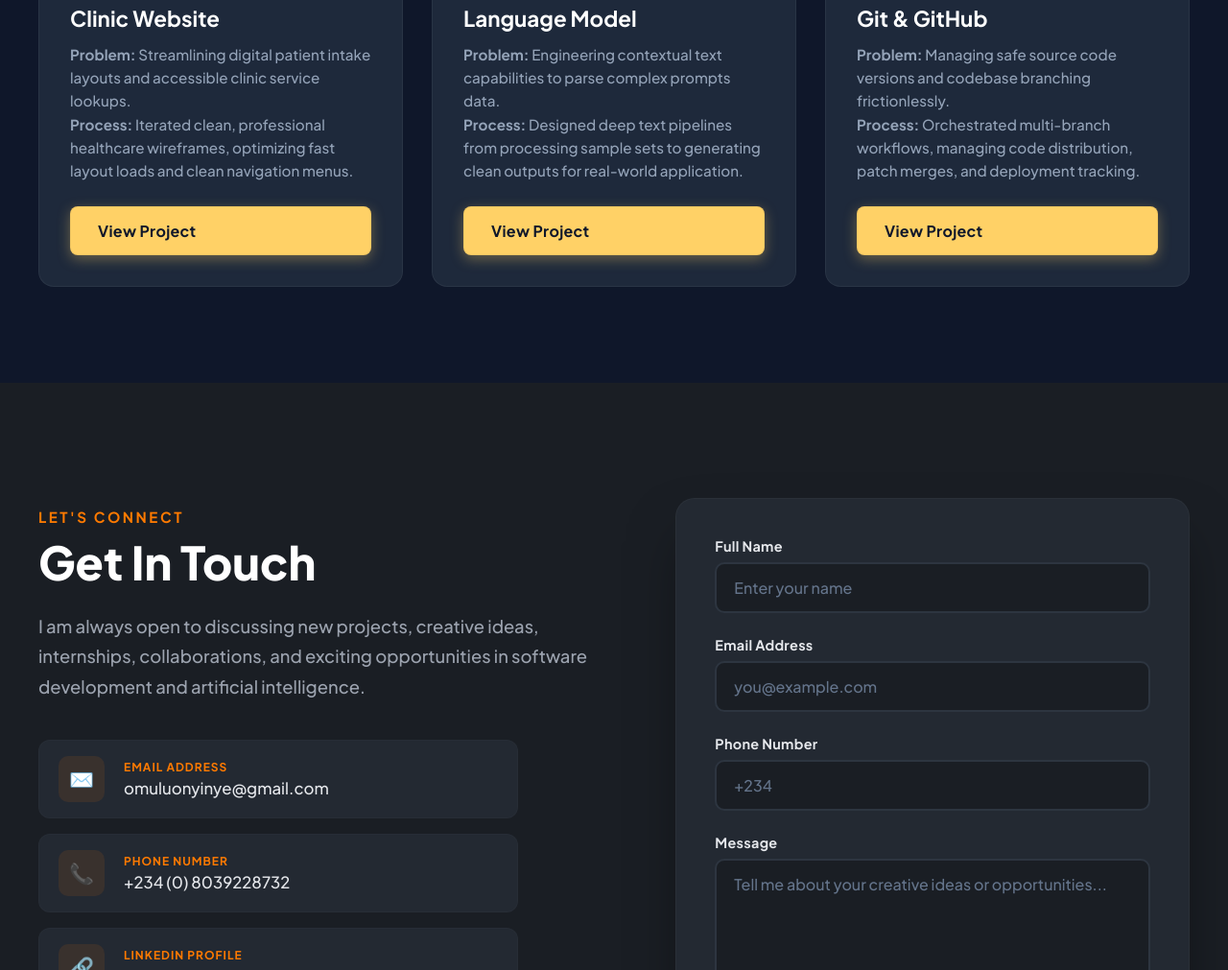
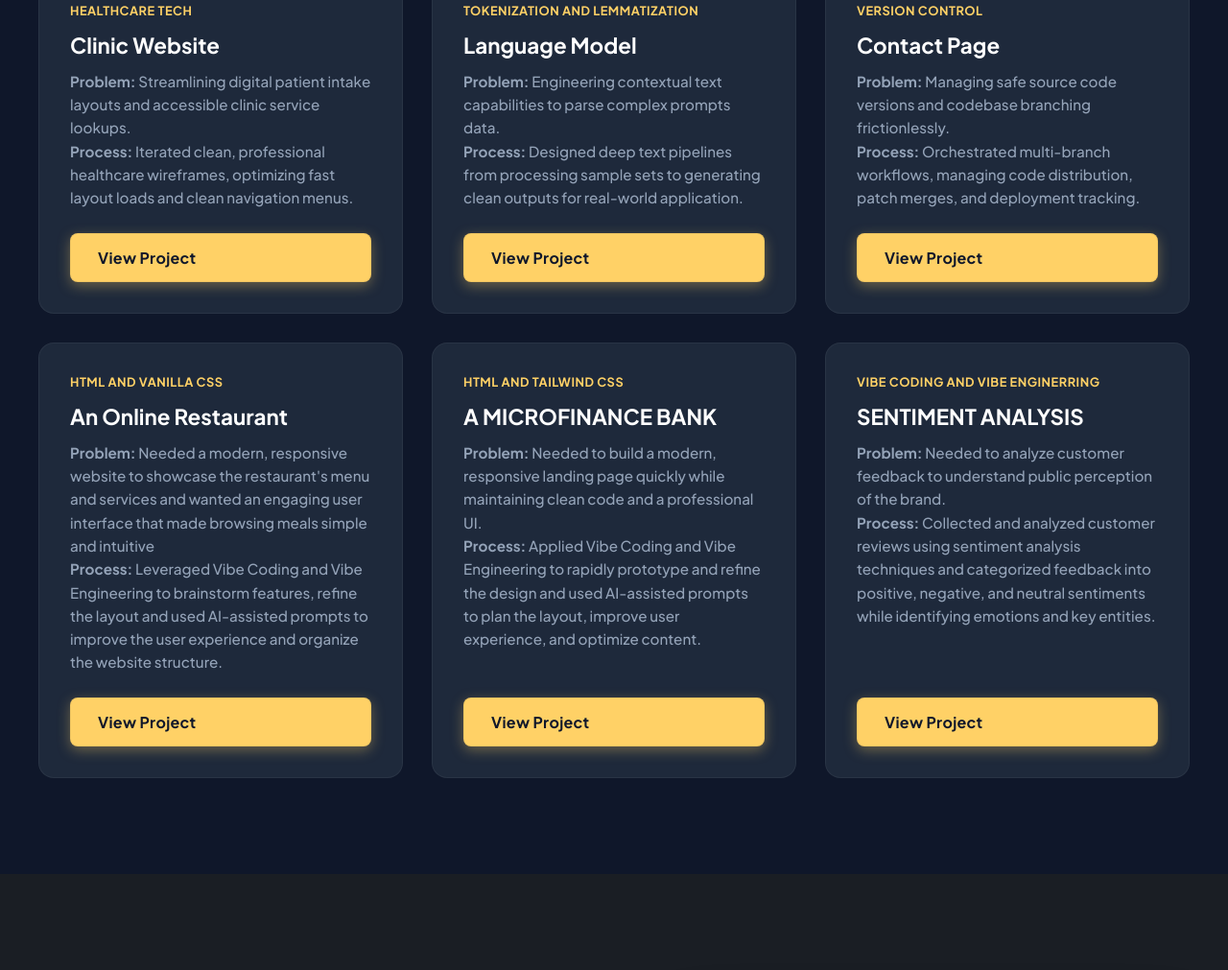
Before and after one commit to Juliet-Aneke/my-ai-portfolio, a plain HTML site: page index.html in a window 1280 px wide. Shown: the part 2387-3398 px from the top of the page at 96% size. Drawn offline with Linux system fonts and the light colour scheme.

Commit message:
add live urls to project links

```diff
--- a/index.html
+++ b/index.html
@@ -121,7 +121,7 @@
                         <p><strong>Problem:</strong> Creating an initial web presence to structurally outline my skills.<br>
                         <strong>Process:</strong> Structured a semantic webpage, organizing sections logically from layout architecture to final data deployment.</p>
                     </div>
-                    <a href="https://www.github.com/Juliet-Aneke/personal-project-html.git" target="_blank" rel="noopener noreferrer">View Projects</a>
+                    <a href="https://juliet-aneke.github.io/personal-project-html/" target="_blank" rel="noopener noreferrer">View Projects</a>
                 </div>
 
                 <div class="project-card">
@@ -131,7 +131,7 @@
                         <p><strong>Problem:</strong> Injecting unique visual identity and styling rules into a standard skeleton.<br>
                         <strong>Process:</strong> Designed custom typography layouts and animations, styling custom components to scale fluently across devices.</p>
                     </div>
-                    <a href="https://github.com/Juliet-Aneke/css-personal-project.git" target="_blank" rel="noopener noreferrer">View Projects</a>
+                    <a href="https://juliet-aneke.github.io/css-personal-project/" target="_blank" rel="noopener noreferrer">View Projects</a>
                 </div>
 
                 <div class="project-card">
@@ -141,13 +141,13 @@
                         <p><strong>Problem:</strong> Scaling modern UI designs rapidly with utility-first framework architectures.<br>
                         <strong>Process:</strong> Prototyped wireframes into modular, lightweight components using inline responsive flexboxes and grid utilities.</p>
                     </div>
-                    <a href="https://github.com/Juliet-Aneke/my-tailwind-project.git" target="_blank" rel="noopener noreferrer">View Project</a>
+                    <a href="https://juliet-aneke.github.io/my-tailwind-project/" target="_blank" rel="noopener noreferrer">View Project</a>
                 </div>
 
                 <div class="project-card">
                     <div class="project-content">
                         <div class="project-tag">UI/UX &amp; Styling</div>
-                        <h3>Italian Restaurant Site</h3>
+                        <h3>Italian Restaurant Site - Group project</h3>
                         <p><strong>Problem:</strong> Driving customer engagement with an immersive, localized hospitality landing page.<br>
                         <strong>Process:</strong> Storyboarded an appetizing visual theme, building menus and media elements with responsive media queries.</p>
                     </div>
@@ -161,7 +161,7 @@
                         <p><strong>Problem:</strong> Conveying corporate credibility and high-trust B2B services visually.<br>
                         <strong>Process:</strong> Translated strict corporate layout blueprints into clean code, delivering interactive, crisp landing templates.</p>
                     </div>
-                    <a href="https://github.com/Juliet-Aneke/philips.git" target="_blank" rel="noopener noreferrer">View Project</a>
+                    <a href="https://juliet-aneke.github.io/philips/" target="_blank" rel="noopener noreferrer">View Project</a>
                 </div>
 
                 <div class="project-card">
@@ -171,7 +171,7 @@
                         <p><strong>Problem:</strong> Solving friction-free transactions and catalog browsing layouts online.<br>
                         <strong>Process:</strong> Mapped complete checkout flows, coding responsive product card boxes, search sidebars, and fluid cart interfaces.</p>
                     </div>
-                    <a href="https://github.com/Juliet-Aneke/vibe-assignment.git" target="_blank" rel="noopener noreferrer">View Project</a>
+                    <a href="https://juliet-aneke.github.io/vibe-assignment/" target="_blank" rel="noopener noreferrer">View Project</a>
                 </div>
 
                 <div class="project-card">
@@ -181,7 +181,7 @@
                         <p><strong>Problem:</strong> Streamlining digital patient intake layouts and accessible clinic service lookups.<br>
                         <strong>Process:</strong> Iterated clean, professional healthcare wireframes, optimizing fast layout loads and clean navigation menus.</p>
                     </div>
-                    <a href="https://github.com/Juliet-Aneke/group-project.git" target="_blank" rel="noopener noreferrer">View Project</a>
+                    <a href="https://juliet-aneke.github.io/group-project/" target="_blank" rel="noopener noreferrer">View Project</a>
                 </div>
 
                 <div class="project-card">
@@ -197,11 +197,42 @@
                 <div class="project-card">
                     <div class="project-content">
                         <div class="project-tag">VERSION CONTROL</div>
-                        <h3>Git &amp; GitHub</h3>
+                        <h3>Contact Page</h3>
                         <p><strong>Problem:</strong> Managing safe source code versions and codebase branching frictionlessly.<br>
                         <strong>Process:</strong> Orchestrated multi-branch workflows, managing code distribution, patch merges, and deployment tracking.</p>
                     </div>
                     <a href="https://github.com/Juliet-Aneke/contact-page.git" target="_blank" rel="noopener noreferrer">View Project</a>
+                </div>
+
+                <div class="project-card">
+                    <div class="project-content">
+                        <div class="project-tag">HTML AND VANILLA CSS</div>
+                        <h3>An Online Restaurant</h3>
+                        <p><strong>Problem:</strong> Needed a modern, responsive website to showcase the restaurant's menu and services and wanted an engaging user interface that made browsing meals simple and intuitive<br>
+                        <strong>Process:</strong> Leveraged Vibe Coding and Vibe Engineering to brainstorm features, refine the layout and used AI-assisted prompts to improve the user experience and organize the website structure.</p>
+                    </div>
+                    <a href=" https://juliet-aneke.github.io/mamaput-online/" target="_blank" rel="noopener noreferrer">View Project</a>
+                </div>
+
+                <div class="project-card">
+                    <div class="project-content">
+                        <div class="project-tag">HTML AND TAILWIND CSS</div>
+                        <h3>A MICROFINANCE BANK</h3>
+                        <p><strong>Problem:</strong> Needed to build a modern, responsive landing page quickly while maintaining clean code and a professional UI.
+                        <br>
+                        <strong>Process:</strong> Applied Vibe Coding and Vibe Engineering to rapidly prototype and refine the design and used AI-assisted prompts to plan the layout, improve user experience, and optimize content.</p>
+                    </div>
+                    <a href="https://juliet-aneke.github.io/ego-microfinance-bank/" target="_blank" rel="noopener noreferrer">View Project</a>
+                </div>
+
+                <div class="project-card">
+                    <div class="project-content">
+                        <div class="project-tag">VIBE CODING AND VIBE ENGINERRING</div>
+                        <h3>SENTIMENT ANALYSIS</h3>
+                        <p><strong>Problem:</strong> Needed to analyze customer feedback to understand public perception of the brand.<br>
+                        <strong>Process:</strong> Collected and analyzed customer reviews using sentiment analysis techniques and categorized feedback into positive, negative, and neutral sentiments while identifying emotions and key entities.</p>
+                    </div>
+                    <a href="https://github.com/Juliet-Aneke/sentiment-analysis.git" target="_blank" rel="noopener noreferrer">View Project</a>
                 </div>
 
             </div>
```
